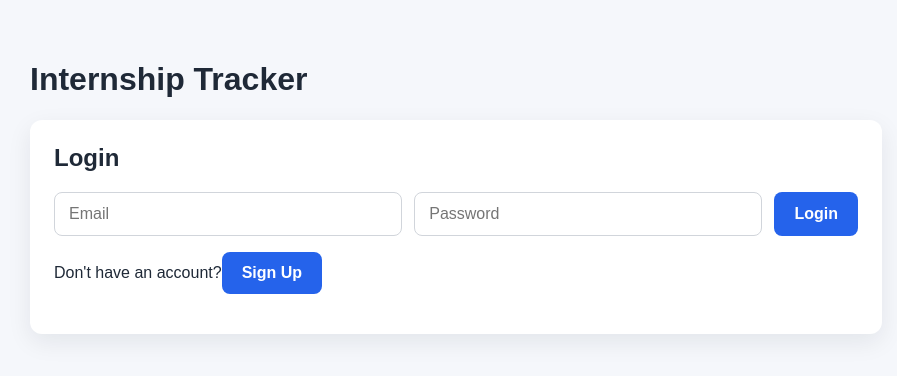
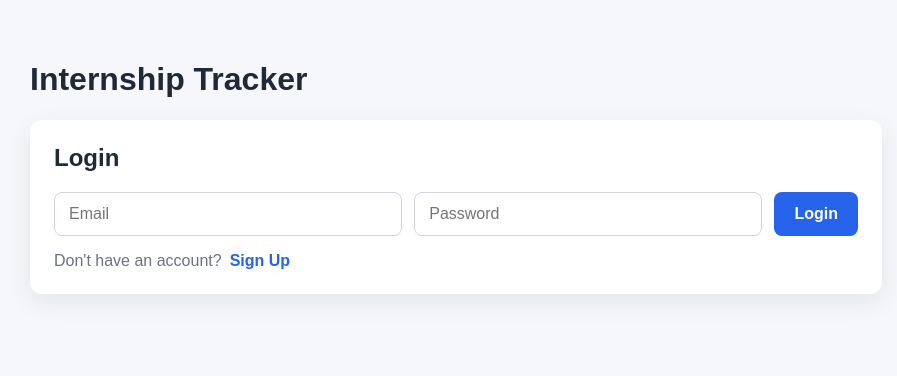
Before and after one commit to karl-bucad/internship-tracker-frontend, a React (Vite) app: page / in a window 1280 px wide. Shown: the top 376 px of the page, without its empty margins (184-1081 px from the left). Built offline with nearby package versions, Linux system fonts and the light colour scheme.

Commit message:
Improve authentication user experience

```diff
--- a/src/App.css
+++ b/src/App.css
@@ -276,3 +276,28 @@
   color: #dc2626;
   font-weight: 600;
 }
+
+.success-message {
+  margin: 16px 0 0;
+  color: #16a34a;
+  font-weight: 600;
+}
+
+.auth-switch {
+  margin-bottom: 0;
+  color: #6b7280;
+}
+
+.auth-switch button {
+  margin-left: 8px;
+  padding: 0;
+  border: none;
+  background: none;
+  color: #2563eb;
+  cursor: pointer;
+  font-weight: 600;
+}
+
+.auth-switch button:hover {
+  text-decoration: underline;
+}
--- a/src/App.jsx
+++ b/src/App.jsx
@@ -16,6 +16,7 @@ function App() {
   const [errorMessage, setErrorMessage] = useState("")
   const [authMode, setAuthMode] = useState("login")
   const [username, setUsername] = useState("")
+  const [successMessage, setSuccessMessage] = useState("")
 
   const appliedCount = applications.filter(
     (application) => application.status === "Applied"
@@ -79,6 +80,7 @@ function App() {
     }
 
     setErrorMessage("")
+    setSuccessMessage("")
 
     localStorage.setItem("token", data.access_token)
 
@@ -110,6 +112,7 @@ function App() {
     }
 
     setErrorMessage("")
+    setSuccessMessage("Account created successfully. You can now log in.")
     setAuthMode("login")
     setUsername("")
     setPassword("")
@@ -242,6 +245,11 @@ function App() {
             {errorMessage && (
               <p className="error-message">{errorMessage}</p>
             )}
+
+            {successMessage && (
+              <p className="success-message">{successMessage}</p>
+            )}
+
           </form>
 
           <p className="auth-switch">
@@ -254,6 +262,7 @@ function App() {
               onClick={() => {
                 setAuthMode(authMode === "login" ? "signup" : "login")
                 setErrorMessage("")
+                setSuccessMessage("")
               }}
             >
               {authMode === "login" ? "Sign Up" : "Login"}
```
